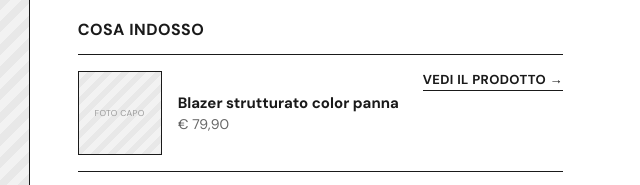
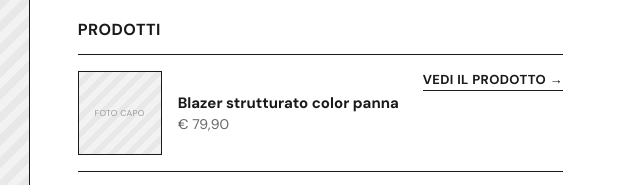
Before and after one commit to FioreFra/sereandyou, a plain HTML site: page look.html in a window 1280 px wide. Shown: the part 432-617 px from the top of the page, 637-1277 px from the left. Drawn offline with nearby package versions, Linux system fonts and the light colour scheme; no server answers.

Commit message:
Update look.html

```diff
--- a/look.html
+++ b/look.html
@@ -44,7 +44,7 @@
       </div>
 
       <div class="look-items">
-        <h2>Cosa indosso</h2>
+        <h2>PRODOTTI</h2>
         <div class="item-list" id="item-list"></div>
       </div>
 
```
